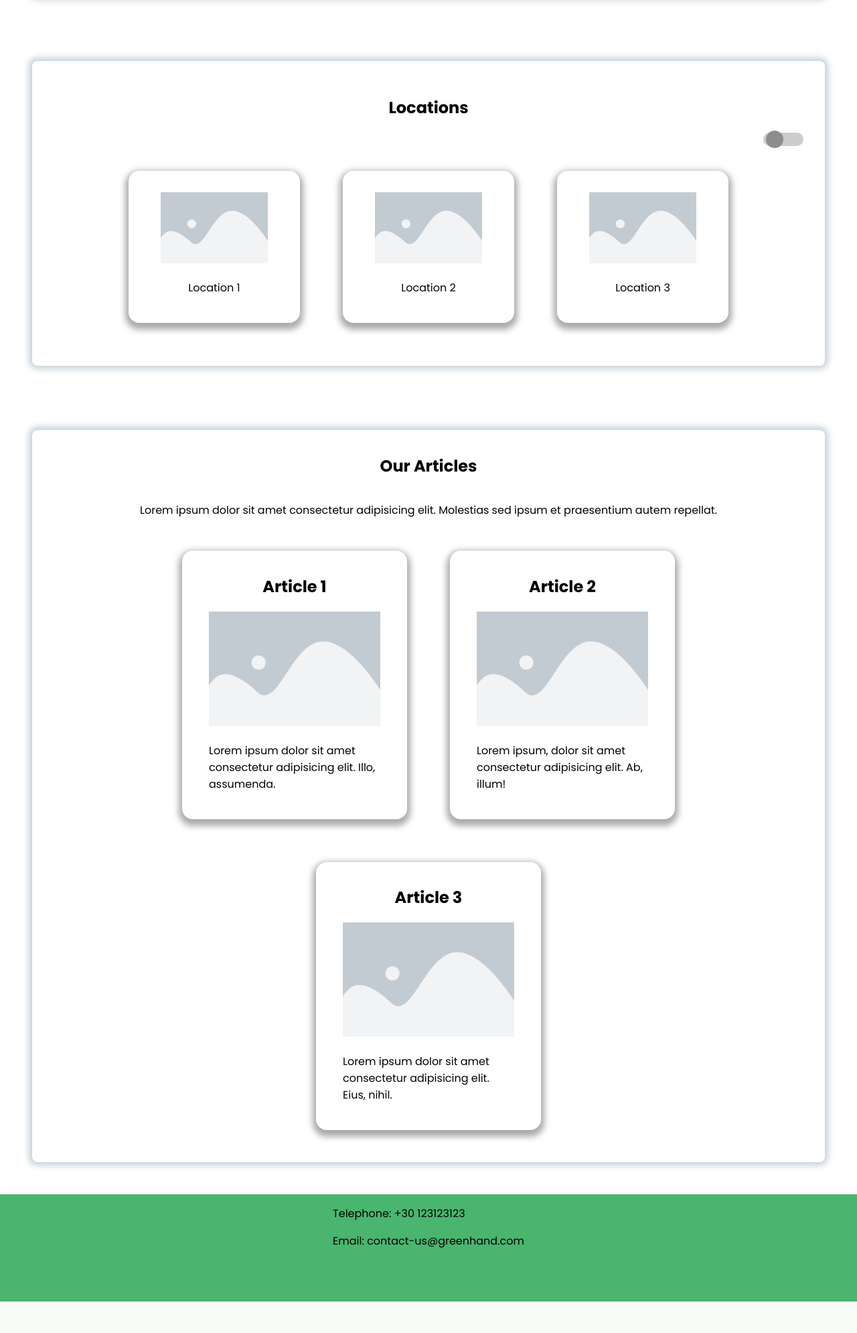
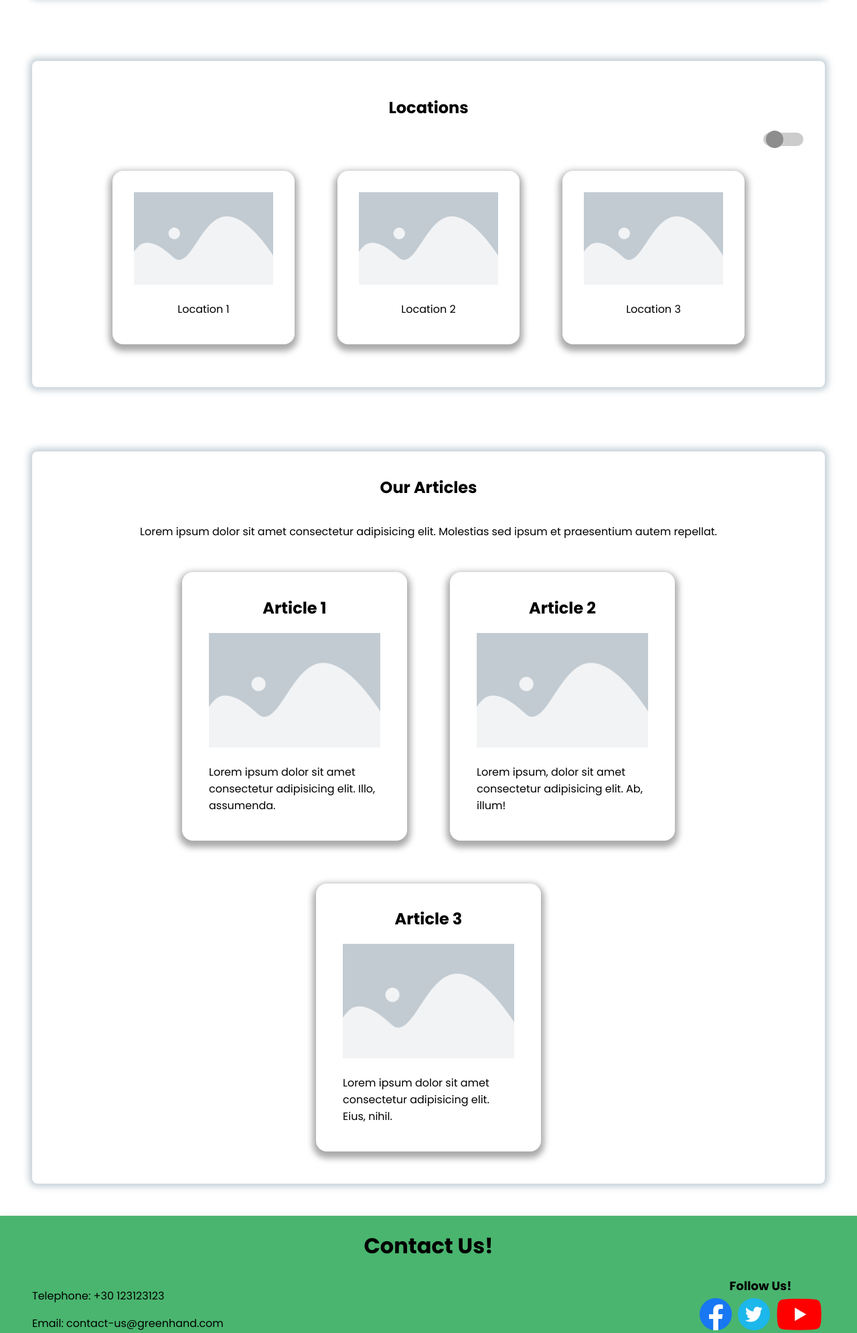
Before and after one commit to Alexisjr2001/Greenhand, a PHP site: page / in a window 1280 px wide. Shown: the part 1594-3584 px from the top of the page at 67% size. Before the commit the page ends 3537 px from the top, so only its background shows below. Run offline with PHP 8.4, Linux system fonts and the light colour scheme.

Commit message:
Add Footer

```diff
--- a/index.css
+++ b/index.css
@@ -310,15 +310,17 @@ body {
 }
 
 .detailed-activities-link>img {
-    margin-left: 2em;
-    margin-right: 2em;
+    /* margin-left: 2em;
+    margin-right: 2em; */
     margin-top: 1em;
-    max-width: 10em;
+    max-width: 13em;
 }
 
-@media only screen and (min-width: 1440px) {
+@media only screen and (min-width: 768px) {
     .detailed-activities-link>img {
-        max-width: 16em;
+        margin-left: 1em;
+        margin-right: 1em;
+        max-width: 13em;
     }
 }
 
@@ -335,6 +337,7 @@ body {
 footer {
     background-color: #4AB56F;
     display: flex;
+    flex-direction: column;
     min-height: 10em;
     box-shadow: 0 5px 10px rgba(84, 132, 73, 0.475);
 
@@ -347,3 +350,38 @@ footer {
 
     z-index: 999;
 }
+#footer-title-container {
+    text-align: center;
+}
+#footer-details-container {
+    margin-left: 3em;
+
+    display: flex;
+    flex-direction: row;
+    /* flex-wrap: wrap; */
+}
+
+#follow-us {
+    margin-left: auto;
+    margin-right: 3em;
+    display: flex;
+    flex-direction: column;
+}
+
+#follow-us-title {
+    text-align: center;
+    font-size: large;
+}
+
+#follow-us-links {
+    display: flex;
+    flex-wrap: wrap;
+    justify-content: center;
+    align-items: center;
+}
+
+#follow-us-links>a>img {
+    max-width: auto;
+    max-height: 3em;
+    margin: .3em;
+}
--- a/index.html
+++ b/index.html
@@ -118,17 +118,22 @@
         </section>
     </div>
     <footer id="contact-us">
-        <div id="footer-title-container"></div>
+        <div id="footer-title-container">
+            <h1><b>Contact Us!</b></h1>
+        </div>
         <div id="footer-details-container">
             <div id="contact-info">
                 <p>Telephone: +30 123123123</p>
                 <p>Email: contact-us@greenhand.com</p>
-                <p></p>
+                <p>Street Adress: Fictinal Street 15</p>
             </div>
             <div id="follow-us">
-                <a href=""><img src="" alt=""></a>
-                <a href=""><img src="" alt=""></a>
-                <a href=""><img src="" alt=""></a>
+                <div id="follow-us-title"><b>Follow Us!</b></div>
+                <div id="follow-us-links">
+                    <a href=""><img src="Assets/facebook-logo.png" alt=""></a>
+                    <a href=""><img src="Assets/twitter-logo.png" alt=""></a>
+                    <a href=""><img src="Assets/youtube-logo.png" alt=""></a>
+                </div>
             </div>
         </div>
     </footer>
```
Also changed, not shown: Assets/facebook-logo.png (added), Assets/twitter-logo.png (added), Assets/youtube-logo.png (added), Assets/youtube-logo2.png (added).
